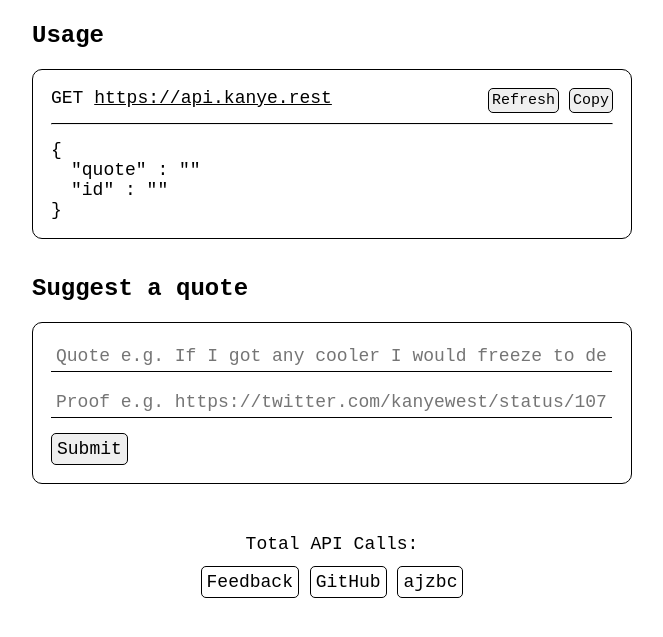
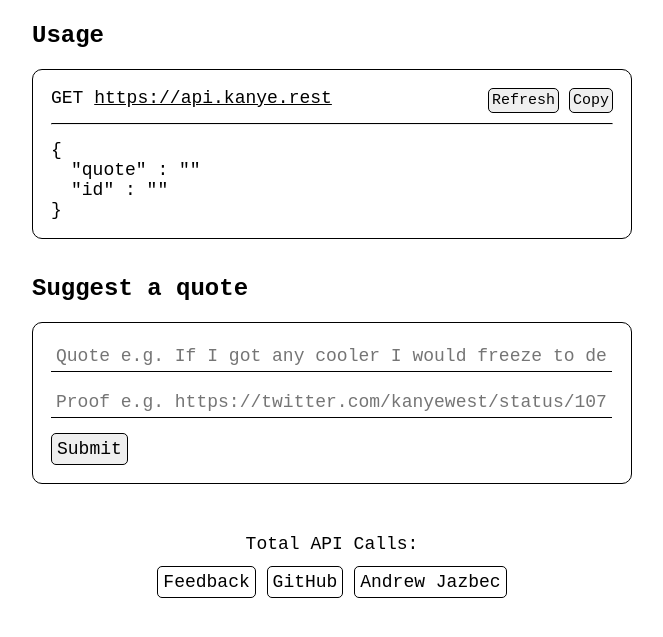
Before and after one commit to ajzbc/kanye.rest, a plain HTML site: page index.html in a window 1280 px wide. Shown: the part 221-858 px from the top of the page, without its empty margins (308-971 px from the left). Drawn offline with Linux system fonts and the light colour scheme; no server answers.

Commit message:
name change

```diff
--- a/index.html
+++ b/index.html
@@ -111,7 +111,7 @@
             <p>Total API Calls: <b id="apiCalls"></b></p>
             <a class="footerButton" href="https://github.com/ajzbc/kanye.rest/issues">Feedback</a>
             <a class="footerButton" href="https://github.com/ajzbc/kanye.rest">GitHub</a>
-            <a class="footerButton" href="https://ajzbc.com">ajzbc</a>
+            <a class="footerButton" href="https://ajzbc.com">Andrew Jazbec</a>
         </footer>
     </div>
 </body>
```
